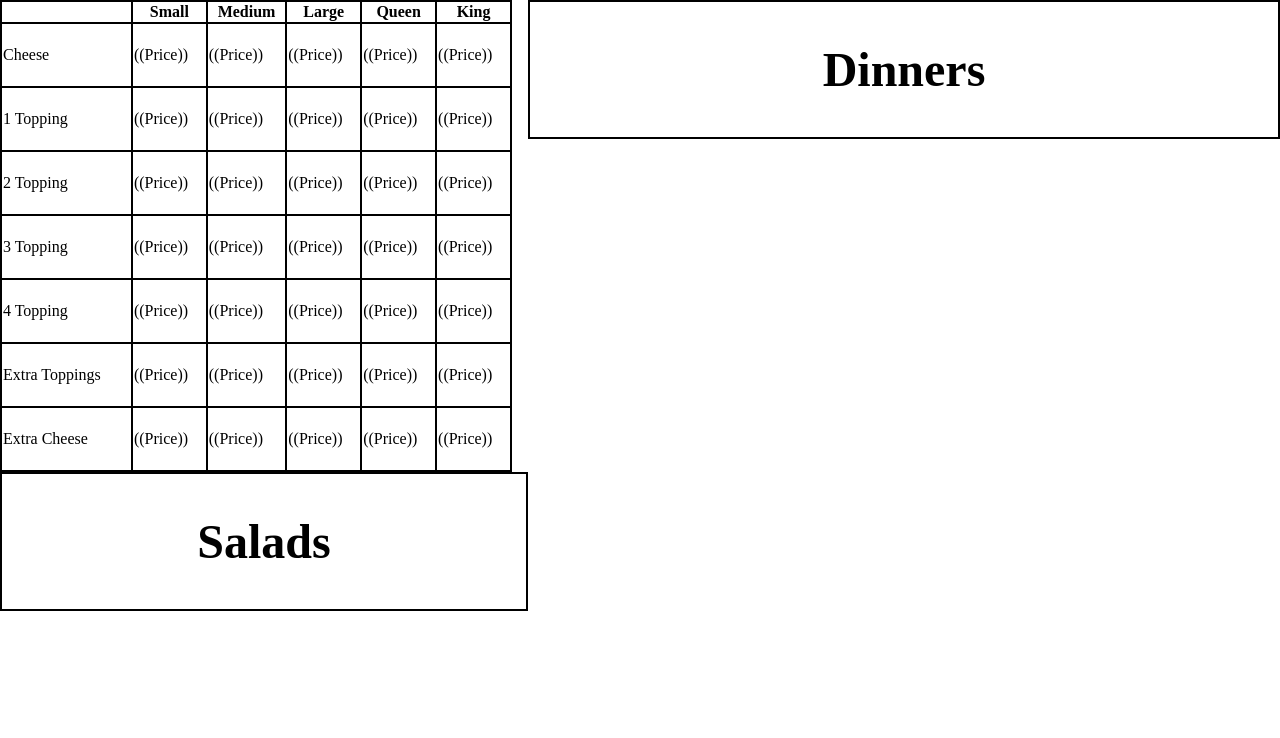
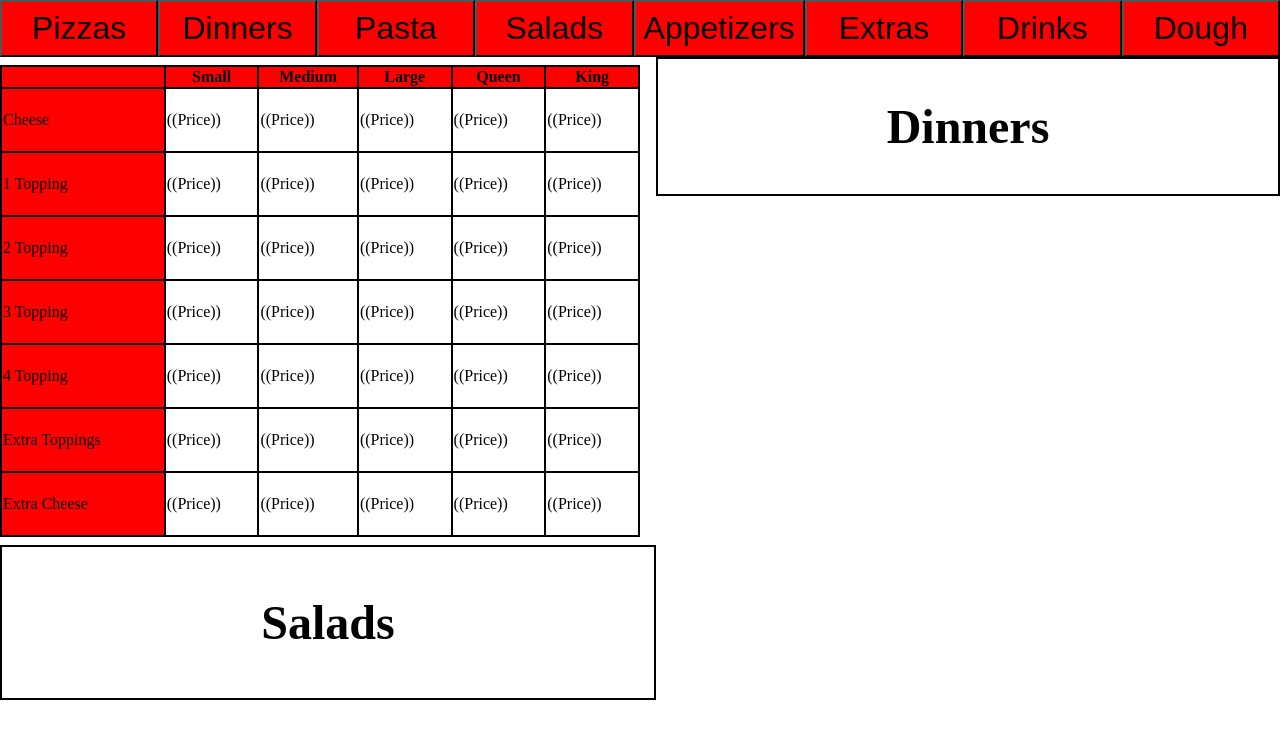
Before and after one commit to NickDAlimonte/portfolio, an Angular app: page /menu-calculator in a window 1280 px wide. Shown: the top 738 px of the page. Built offline with nearby package versions, Linux system fonts and the light colour scheme.

Commit message:
continued the layout for the menu. Added new sections to the left panel.

```diff
--- a/src/app/menu-calculator/menu-calculator.html
+++ b/src/app/menu-calculator/menu-calculator.html
@@ -1,3 +1,15 @@
+<div class="menu-nav">
+    <button>Pizzas</button>
+    <button>Dinners</button>
+    <button>Pasta</button>
+    <button>Salads</button>
+    <button>Appetizers</button>
+    <button>Extras</button>
+    <button>Drinks</button>
+    <button>Dough</button>
+
+</div>
+
 <div class="menu-component">
 
     <section class="left-column">
@@ -81,10 +93,13 @@
             </table>
 
         </div>
+        <section class="left-under-table">
 
-        <div class="salads">
-            <h1>Salads</h1>
-        </div>
+
+            <div class="salads">
+                <h1>Salads</h1>
+            </div>
+        </section>
     </section>
 
     <section class="right-column">
--- a/src/app/menu-calculator/menu-calculator.scss
+++ b/src/app/menu-calculator/menu-calculator.scss
@@ -1,3 +1,15 @@
+.menu-nav{
+    width: 100%;
+    display: grid;
+    grid-template-columns: repeat(8, 1fr);
+
+    button{
+        background-color: red;
+        padding: 8px;
+        font-size: 2em;
+    }
+}
+
 .menu-component{
     display: grid;
     grid-template-columns: auto 1fr;
@@ -13,15 +25,22 @@ table, th, td{
 }
 
 .pizza-table{
-    width: 40vw;
+    margin-top: 8px;
+    margin-bottom: 8px;
+    width: 50vw;
+
+    th{
+        background-color: red;
+    }
     td{
         height: 60px;
+        overflow: hidden;
     }
 }
 
-td{
-    overflow: hidden;
-
+tr td:first-of-type{
+    background-color: red;
+    font-size: 1em;
 }
 
 h1{
```
